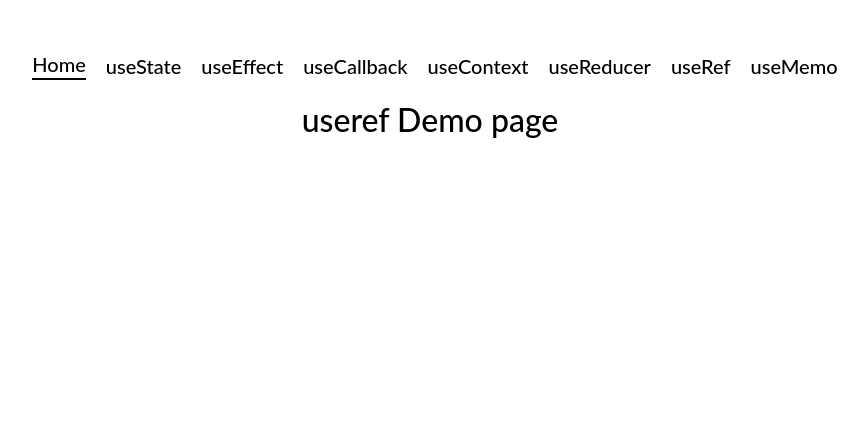
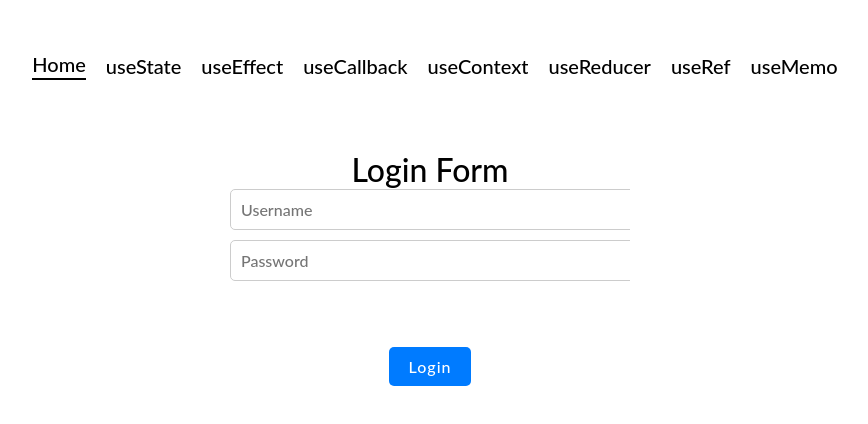
Before and after one commit to manusrimanjari/Hooks-Project, a React (Vite) app in the folder hooksproject/: page /userefhook in a window 1280 px wide. Shown: the top 424 px of the page, without its empty margins (210-1078 px from the left). Built offline with nearby package versions, Linux system fonts and the light colour scheme.

Commit message:
effect and ref

```diff
--- a/hooksproject/src/Pages/useeffecthook/effect_example.tsx
+++ b/hooksproject/src/Pages/useeffecthook/effect_example.tsx
@@ -1,12 +1,84 @@
-import React from "react";
+import React, {useEffect} from "react";
 import './effect_example.scss'
+const UseEffectDemo: React.FC = () =>{
 
-const UseEffectDemo: React.FC = () =>{
+    const [joke, setJoke] = React.useState({setup: "", punchline: ""});
+
+useEffect(() => {
+    async function fetchJoke() {
+        try{
+            const response = await fetch('https://official-joke-api.appspot.com/random_joke');
+            const result = await response.json();
+            setJoke(result);
+
+        } catch (error) {
+            console.error(error);
+        }
+    }
+
+    fetchJoke();
+}, []);
+
+console.log("component mounted")
+
     return (
         <>
-        <h1>useEffect Demo page</h1>
+        <h1>useeffect Demo page</h1>
+        <div className="joke">
+            <p><strong> Setup: </strong>{joke.setup}</p>
+            <p><strong>Punchline: </strong>{joke.punchline}</p>
+        </div>
         </>
     );
 };
 
 export default UseEffectDemo;
+
+
+
+
+
+
+
+// import React, { useEffect } from "react";
+// import './effect_example.scss'
+
+// const UseEffectDemo: React.FC = () =>{
+//     const [count1, setCount1] = React.useState(0);
+//     const [count2, setCount2] = React.useState(0);
+
+//     useEffect(() => {
+//         console.log("component mounted")
+//     },[])
+
+//     const handleIncrement = () => {
+//         setCount1(count1 + 1);
+//     }
+
+//     const handleIncrement2 = () => {
+//         setCount2(count2 + 1);
+//     }
+
+//     const handleDecrement1 = () => {
+//         setCount1(count1 - 1);
+//     }
+
+//     const handleDecrement2 = () => {
+//         setCount2(count2 - 1);
+//     }
+
+//     return (
+//         <>
+//         <h3>Counter 1: {count1}</h3>
+//         <button onClick={handleIncrement}>Button 1</button>
+//         <button onClick={handleDecrement1}>Button 2</button>
+//         <br />
+//         <br />
+//         <h3>Counter 2: {count2}</h3>
+//         <button onClick={handleIncrement2}>Button 3</button>
+//         <button onClick={handleDecrement2}>Button 4</button>
+//         </>
+//     );
+// };
+
+// export default UseEffectDemo;
--- a/hooksproject/src/Pages/userefhook/ref_example.tsx
+++ b/hooksproject/src/Pages/userefhook/ref_example.tsx
@@ -1,10 +1,83 @@
-import React from "react";
+import React, { useRef } from "react";
 
 const UseRefDemo: React.FC = () =>{
+    const usernameRef = useRef<HTMLInputElement>(null);
+    const passwordRef = useRef<HTMLInputElement>(null);
+    const errorMessageRef = useRef<HTMLParagraphElement>(null);
+
+    const handleLogin = () => {
+        const username = usernameRef.current?.value;
+        const password = passwordRef.current?.value;
+
+        // Simple validation
+        if (!username) {
+            errorMessageRef.current!.textContent = "Username is required.";
+            usernameRef.current?.focus();
+            return;
+        }
+
+        if (!password) {
+            errorMessageRef.current!.textContent = "Password is required.";
+            passwordRef.current?.focus();
+            return;
+        }
+
+        // Clear the error message
+        errorMessageRef.current!.textContent = "";
+
+        // Simulate login logic
+        alert(`Welcome, ${username}!`);
+    };
+
     return (
-        <>
-        <h1>useref Demo page</h1>
-        </>
+        <div style={{ maxWidth: "400px", margin: "50px auto", textAlign: "center" }}>
+            <h1>Login Form</h1>
+            <div style={{ marginBottom: "20px" }}>
+                <input
+                    ref={usernameRef}
+                    type="text"
+                    placeholder="Username"
+                    style={{
+                        width: "100%",
+                        padding: "10px",
+                        marginBottom: "10px",
+                        fontSize: "16px",
+                        border: "1px solid #ccc",
+                        borderRadius: "5px",
+                    }}
+                />
+                <input
+                    ref={passwordRef}
+                    type="password"
+                    placeholder="Password"
+                    style={{
+                        width: "100%",
+                        padding: "10px",
+                        fontSize: "16px",
+                        border: "1px solid #ccc",
+                        borderRadius: "5px",
+                    }}
+                />
+            </div>
+            <p
+                ref={errorMessageRef}
+                style={{ color: "red", marginBottom: "20px", fontSize: "14px" }}
+            ></p>
+            <button
+                onClick={handleLogin}
+                style={{
+                    padding: "10px 20px",
+                    fontSize: "16px",
+                    backgroundColor: "#007BFF",
+                    color: "#fff",
+                    border: "none",
+                    borderRadius: "5px",
+                    cursor: "pointer",
+                }}
+            >
+                Login
+            </button>
+        </div>
     );
 };
 
--- a/hooksproject/src/Pages/usestatehook/dataset.tsx
+++ b/hooksproject/src/Pages/usestatehook/dataset.tsx
@@ -4,3 +4,11 @@ export const data = [
     { id: 3, name: 'refined flour', price: 300},
     { id: 4, name: 'flour', price: 400},
 ];
+
+export const studentData = {
+    name: 'John',
+    age: 20,
+    department: 'CSE',
+    subjects: ['Math', 'Science', 'English'],
+    contactInformation: { phoneNo: 123456, address: 'Dhaka street' },
+};
```
